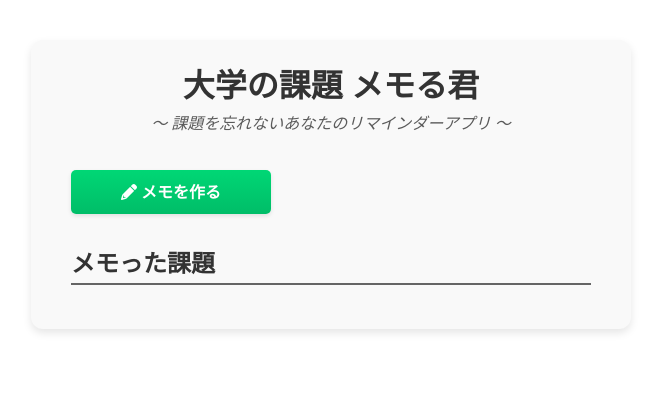
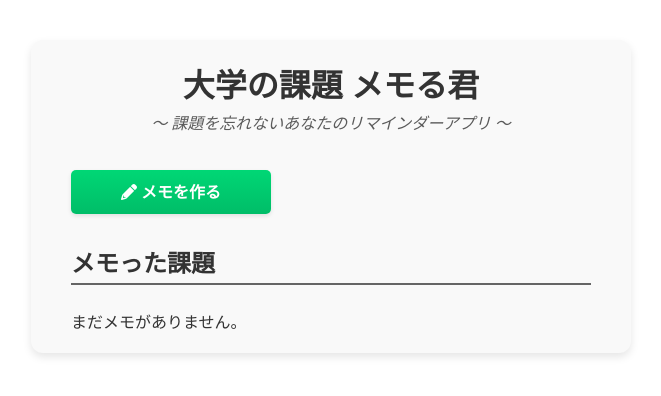
Before and after one commit to urassh/docker-flask-app, a Flask app: page / in a window 1280 px wide. Shown: the top 396 px of the page, without its empty margins (309-970 px from the left). Run offline with Flask 3, Linux system fonts and the light colour scheme; data that the repository does not hold is empty.

Commit message:
feat: メモがない時のテキストを追加

```diff
--- a/app/templates/index.html
+++ b/app/templates/index.html
@@ -19,6 +19,11 @@
 
         <div class="memos">
             <h2 class="title-border">メモった課題</h2>
+
+            {% if not memos %}
+                <p>まだメモがありません。</p>
+            {% endif %}
+
             <ul>
                 {% for memo in memos %}
                 <li class="card">
```
